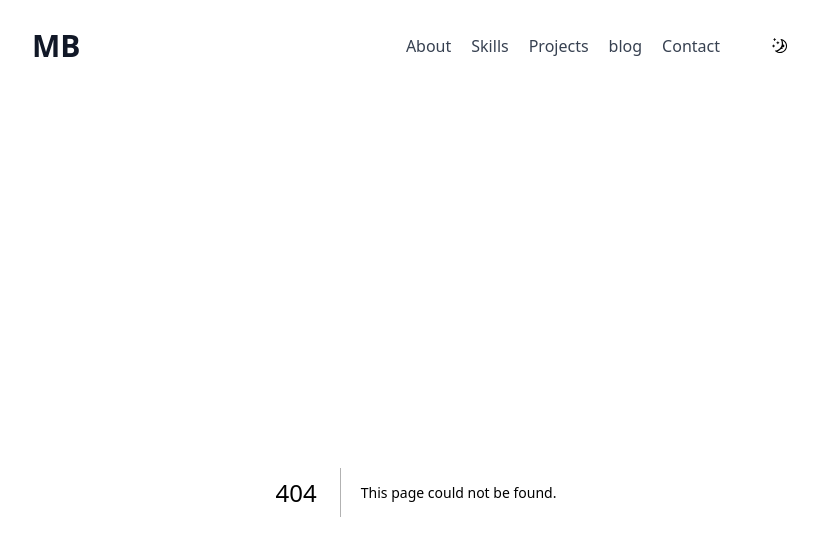
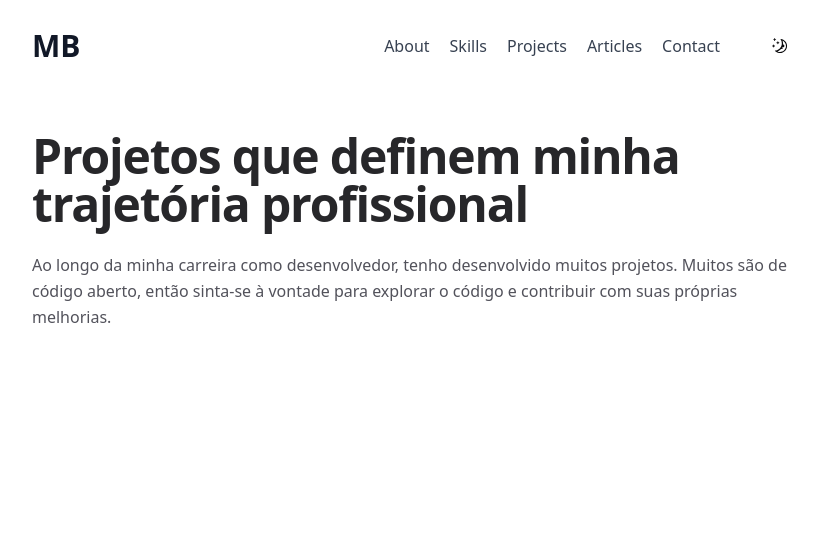
Before and after one commit to manuelbento19/manuel-bento, a Next.js app: page /projects in a window 1280 px wide. Before the commit this address had no page. Shown: the top 556 px of the page, without its empty margins (224-1042 px from the left). Built offline with nearby package versions, Linux system fonts and the light colour scheme.

Commit message:
feat: articles page

```diff
--- /dev/null
+++ b/src/app/articles/page.tsx
@@ -0,0 +1,20 @@
+import { Metadata } from "next";
+
+export const metadata:Metadata = {
+  title: "Articles"
+}
+
+export default function Articles() {
+  return (
+    <div className='flex w-full px-4 pb-4 pt-10'>
+      <div className='container flex flex-col gap-4'>
+        <div className="">
+          <h2 className="text-3xl md:text-5xl font-bold tracking-tight text-zinc-800 dark:text-zinc-100">Artigos que fornecem dicas e conhecimentos</h2>
+          <p className="mt-6 text-sm md:text-base text-zinc-600 dark:text-zinc-400 md:leading-relaxed">
+            Ao longo da minha carreira como desenvolvedor, tenho escrito alguns artigos  para ajudar novos desenvolvedores a se destacarem no setor de software.
+          </p>
+        </div>
+      </div>
+    </div>
+  )
+}
--- /dev/null
+++ b/src/app/projects/page.tsx
@@ -0,0 +1,20 @@
+import { Metadata } from "next";
+
+export const metadata:Metadata = {
+  title: "Projects"
+}
+
+export default function Projects() {
+  return (
+    <div className='flex w-full px-4 pb-4 pt-10'>
+      <div className='container flex flex-col gap-4'>
+        <div className="">
+          <h2 className="text-3xl md:text-5xl font-bold tracking-tight text-zinc-800 dark:text-zinc-100">Projetos que definem minha trajetória profissional</h2>
+          <p className="mt-6 text-sm md:text-base text-zinc-600 dark:text-zinc-400 md:leading-relaxed">
+            Ao longo da minha carreira como desenvolvedor, tenho desenvolvido muitos projetos. Muitos são de código aberto, então sinta-se à vontade para explorar o código e contribuir com suas próprias melhorias.
+          </p>
+        </div>
+      </div>
+    </div>
+  )
+}
--- a/src/components/ui/header.tsx
+++ b/src/components/ui/header.tsx
@@ -16,8 +16,8 @@ const links = [
     link: '/projects'
   },
   {
-    label: 'blog',
-    link: '/blog'
+    label: 'Articles',
+    link: '/articles'
   },
   {
     label: 'Contact',
```
